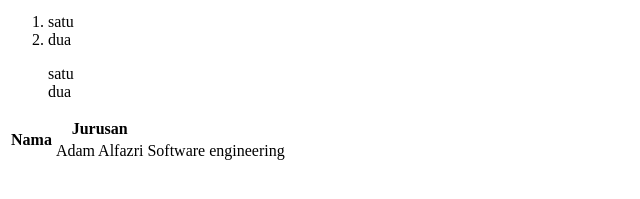
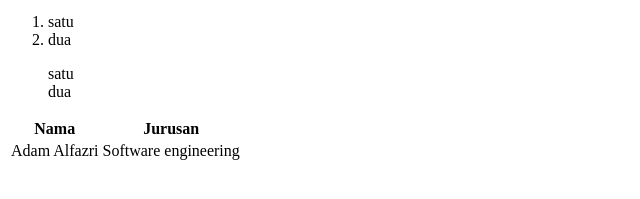
Before and after one commit to Klerz-1/latihan1-revou, a plain HTML site: page Index.html in a window 1280 px wide. Shown: the part 105-304 px from the top of the page, without its empty margins (0-640 px from the left). Drawn offline with Linux system fonts and the light colour scheme.

Commit message:
second commit

```diff
--- a/Index.html
+++ b/Index.html
@@ -17,7 +17,7 @@
         </ul>
         <table>
             <tr>
-                <th rowspan="2">Nama</th>
+                <th>Nama</th>
                 <th>Jurusan</th>
             </tr>
             <tr>
```
